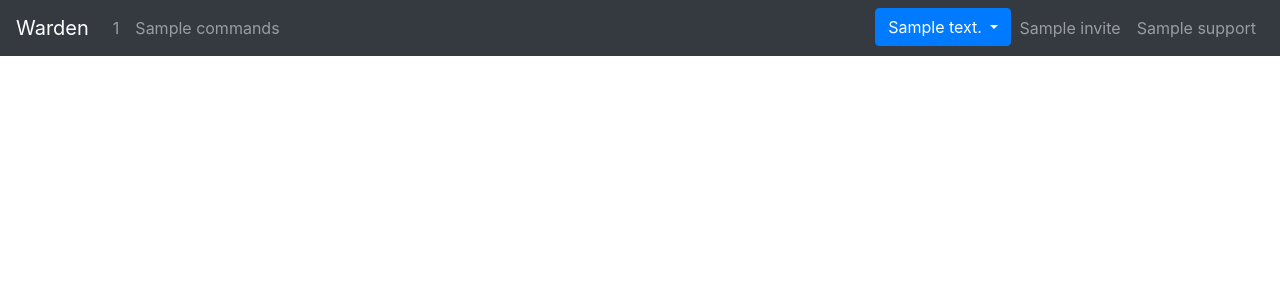
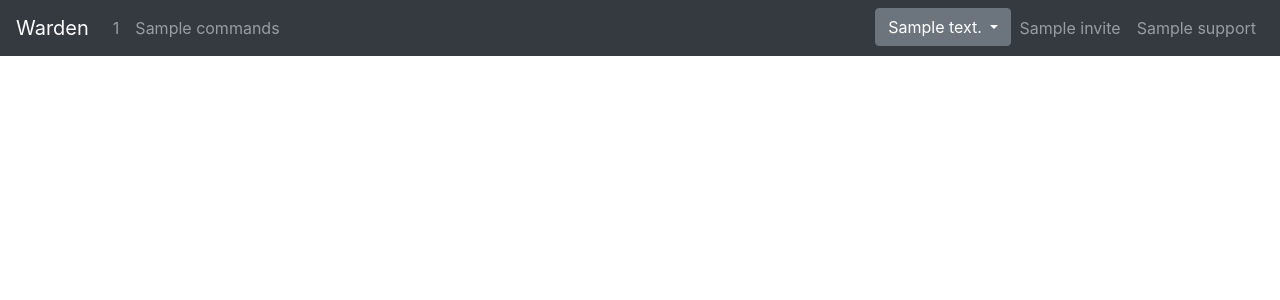
Before and after one commit to TrixiS/WardenSite, a Flask app: template templates/base.html in a window 1280 px wide. Shown: the top 300 px of the page. Run offline with Flask 2, Linux system fonts and the light colour scheme; the template is opened without the code that fills it: most values are stand-ins (such as "Sample title", 1, 10 or a date in 2020); some libraries are stand-ins or nearby versions.

Commit message:
Use another btn class for the lang dropdown

```diff
--- a/templates/base.html
+++ b/templates/base.html
@@ -37,7 +37,7 @@
         <ul class="navbar-nav mr-right" id="links">
             <li class="nav-item">
                 <div class="dropdown">
-                    <button class="btn btn-primary dropdown-toggle" type="button" data-toggle="dropdown">
+                    <button class="btn btn-secondary dropdown-toggle" type="button" data-toggle="dropdown">
                         {{ lang["lang_dropdown_text"] }}
                         <span class="caret"></span>
                     </button>
```
